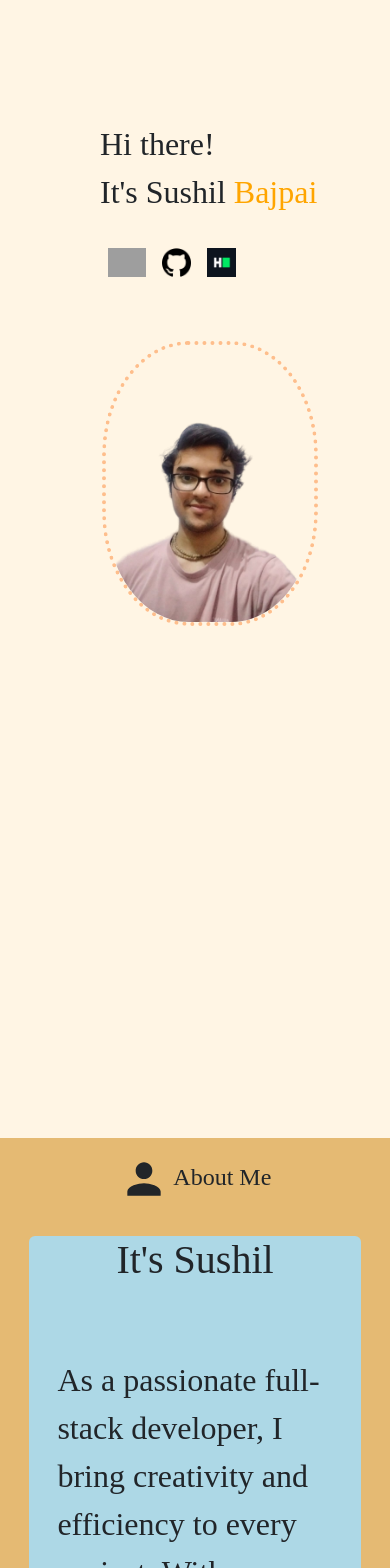
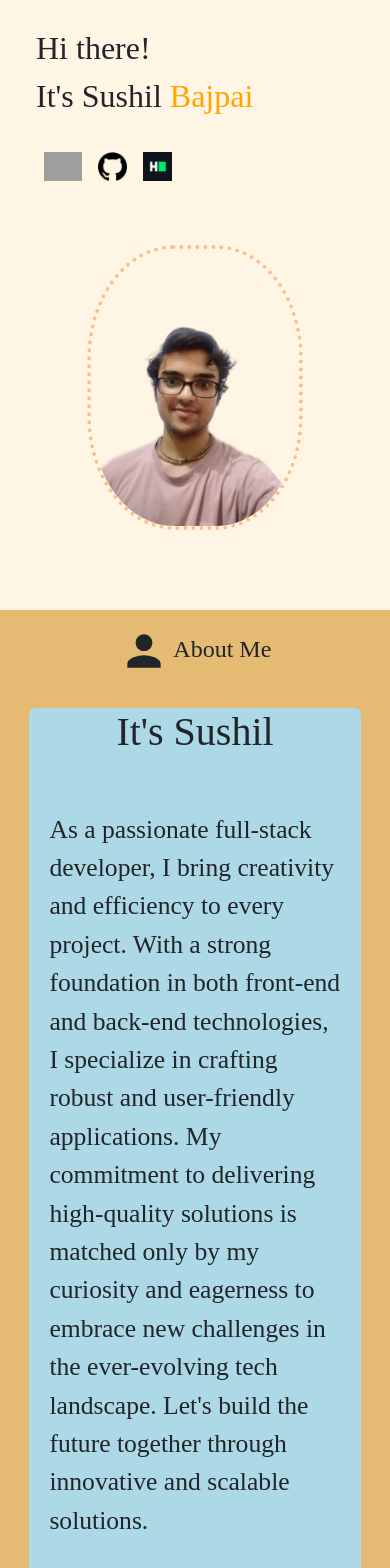
Before and after one commit to bajpaisushil/Portfolio, a React (Create React App) app: page / in a window 390 px wide. Shown: the part 220-1788 px from the top of the page. Built offline with nearby package versions, Linux system fonts and the light colour scheme; grey boxes are pictures that could not be loaded; a web font is replaced by a local one.

Commit message:
text improved

```diff
--- a/src/App.css
+++ b/src/App.css
@@ -107,7 +107,7 @@ nav .icon-burger .line{
 .myName{
   background-color: #FFF5E4;
   width: 100%;
-  margin: 12rem auto 2rem auto;
+  margin: 6rem auto 2rem auto;
 }
 .myNameText{
   font-size: 4.5rem;
@@ -147,15 +147,13 @@ nav .icon-burger .line{
   font-size: 2.5rem;
 }
 .aboutPageText{
-  font-size: 1.5rem;
+  font-size: 2rem;
+  padding: 1rem;
 }
 .aboutPageCardBackground{
   width: 90%;
 }
-.aboutPageText{
-  padding: 1rem;
-  font-size: 2rem;
-}
+
 .aboutPageFooter{
   padding: 2rem;
 }
@@ -371,6 +369,7 @@ nav .icon-burger .line{
   }
   .homePageLeftPart{
     width: 90%;
+    margin-left: 0;
     padding: 1rem;
   }
   .homePageSites{
@@ -380,9 +379,15 @@ nav .icon-burger .line{
     height: 1.8rem;
   }
   .myImage{
-    margin: 3rem auto 30rem auto;
+    margin: 3rem auto 3rem auto;
     height:fit-content;
     width: 15rem;
+  }
+
+  /* About Page */
+  .aboutPageText{
+    font-size: 1.6rem;
+    padding: 0.5rem;
   }
 
 
```
